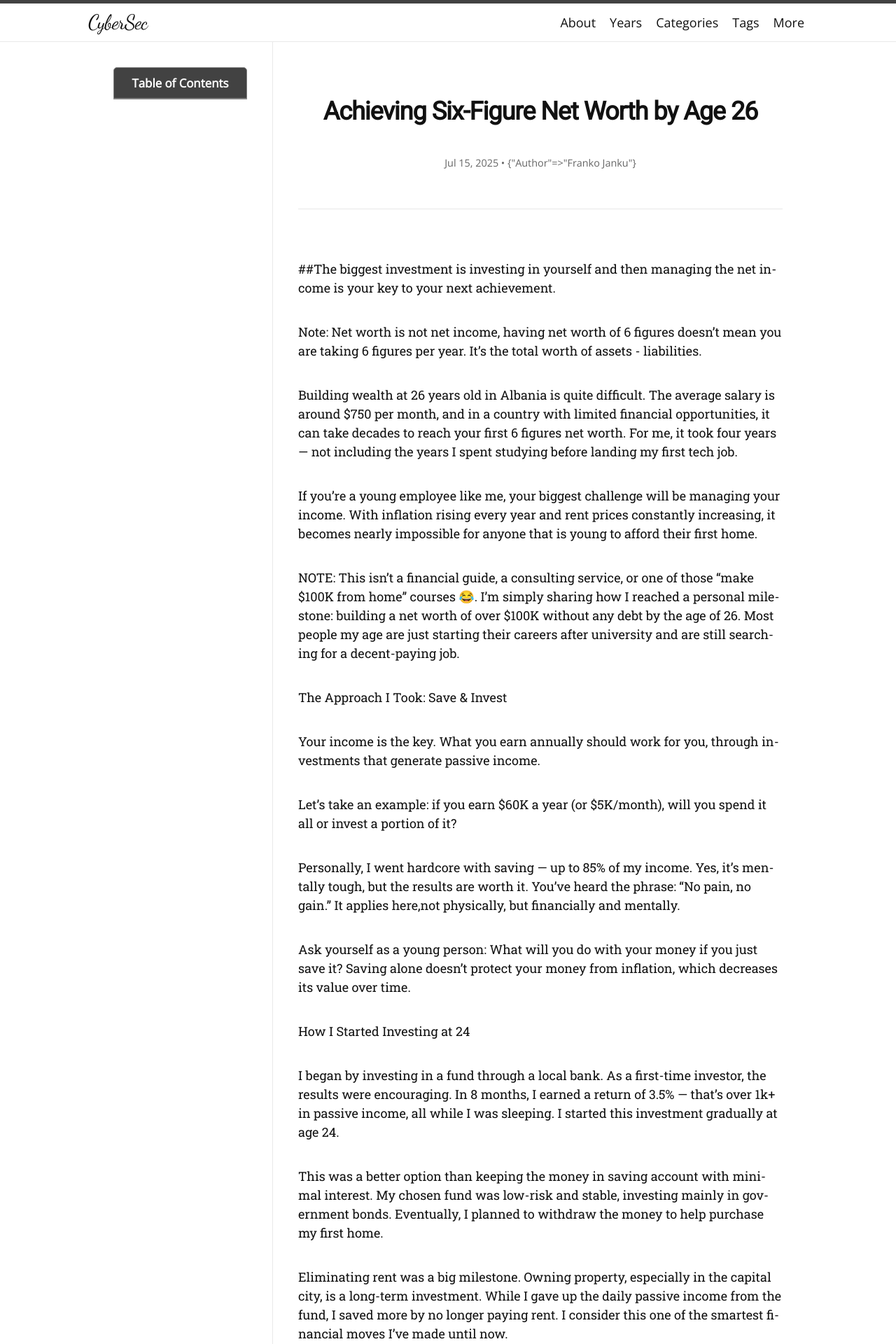
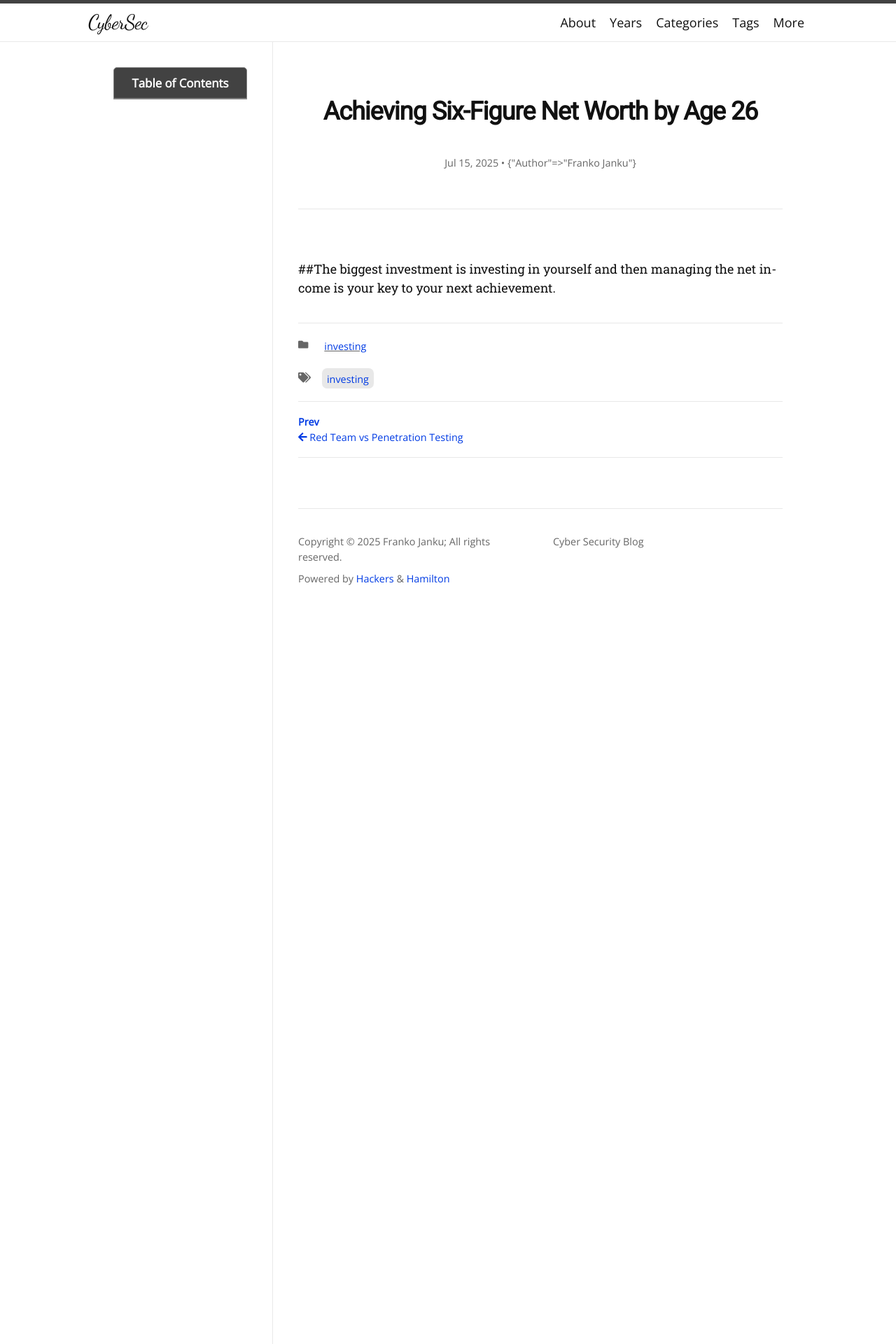
Before and after one commit to Archx0Mas/Archx0Mas.github.io, a Jekyll site: the page built from _posts/2025-07-15-investing.md, in a window 1280 px wide. Shown: the top 1920 px of the page at 70% size. Built offline with Jekyll 4.4.1, drawn with Linux system fonts in a browser that asks for light colours; nearby versions of some CDN libraries; some web fonts are replaced; some of the changed text lies outside the part shown.

Commit message:
Update 2025-07-15-investing.md

```diff
--- a/_posts/2025-07-15-investing.md
+++ b/_posts/2025-07-15-investing.md
@@ -9,36 +9,3 @@ author:
 ---
 
 ##The biggest investment is investing in yourself and then managing the net income is your key to your next achievement.
-
-Note: Net worth is not net income, having net worth of 6 figures doesn't mean you are taking 6 figures per year. It's the total worth of assets - liabilities.
-
-
-Building wealth at 26 years old in Albania is quite difficult. The average salary is around $750 per month, and in a country with limited financial opportunities, it can take decades to reach your first 6 figures net worth.
-For me, it took four years — not including the years I spent studying before landing my first tech job.
-
-If you're a young employee like me, your biggest challenge will be managing your income. With inflation rising every year and rent prices constantly increasing, it becomes nearly impossible for anyone that is young to afford their first home.
-
-NOTE: This isn’t a financial guide, a consulting service, or one of those “make $100K from home” courses 😂.
-I'm simply sharing how I reached a personal milestone: building a net worth of over $100K without any debt by the age of 26. Most people my age are just starting their careers after university and are still searching for a decent-paying job.
-
-The Approach I Took: Save & Invest
-
-Your income is the key. What you earn annually should work for you, through investments that generate passive income.
-
-Let’s take an example: if you earn $60K a year (or $5K/month), will you spend it all or invest a portion of it?
-
-Personally, I went hardcore with saving — up to 85% of my income. Yes, it’s mentally tough, but the results are worth it. You’ve heard the phrase: “No pain, no gain.” It applies here,not physically, but financially and mentally.
-
-Ask yourself as a young person: What will you do with your money if you just save it? Saving alone doesn’t protect your money from inflation, which decreases its value over time.
-
-How I Started Investing at 24
-
-I began by investing in a fund through a local bank. As a first-time investor, the results were encouraging. In 8 months, I earned a return of 3.5% — that’s over 1k+ in passive income, all while I was sleeping. I started this investment gradually at age 24.
-
-This was a better option than keeping the money in saving account with minimal interest. My chosen fund was low-risk and stable, investing mainly in government bonds. Eventually, I planned to withdraw the money to help purchase my first home.
-
-Eliminating rent was a big milestone. Owning property, especially in the capital city, is a long-term investment. While I gave up the daily passive income from the fund, I saved more by no longer paying rent. I consider this one of the smartest financial moves I’ve made until now.
-
-I’m not telling you to invest in funds — you have many other options: like Bitcoin,stock market, ETFs, and more. The important thing is to start as soon as possible.
-
-Mindset is everything. These things aren’t taught in school for sure. For me, I followed Dave Ramsey's philosophy: avoid debt, buy your first home as soon as possible, and invest at least 15% of your income.
```
